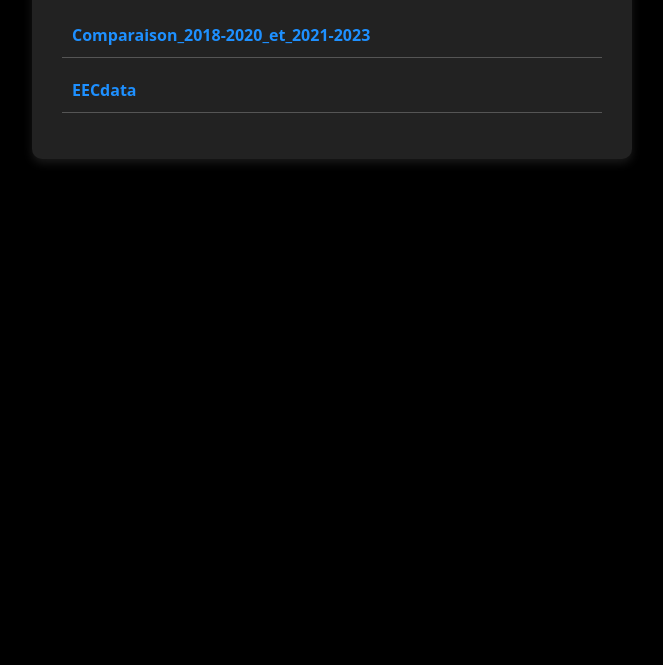
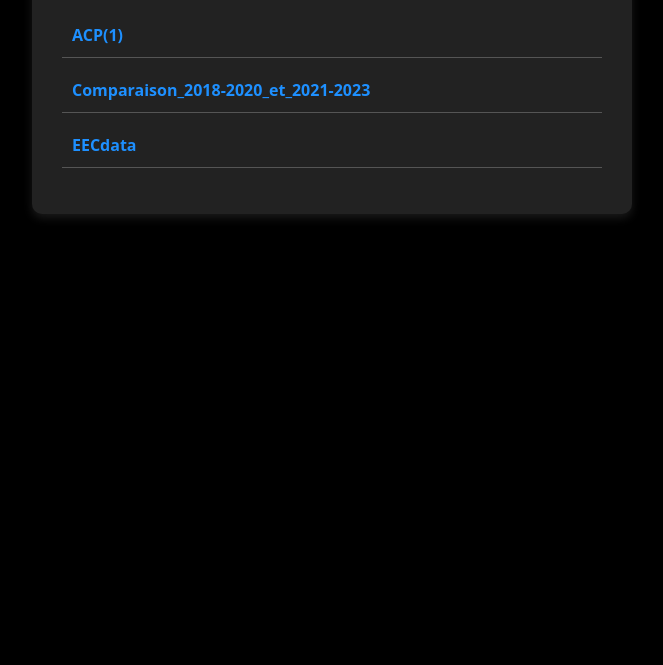
Before and after one commit to CamilleFavre/Familles-Professionnelles-et-Specialite-de-Formation, a plain HTML site: page index.html in a window 1280 px wide. Shown: the part 135-800 px from the top of the page, without its empty margins (308-971 px from the left). Drawn offline with nearby package versions, Linux system fonts and the light colour scheme.

Commit message:
deploy: 14c7ce5467f14ef31429df783905ed8b9937146f

```diff
--- a/index.html
+++ b/index.html
@@ -55,6 +55,8 @@
   <h1>📂 Liste des fichiers disponibles</h1>
   <p style="text-align: center;">Camille Favre</p>
   <ul>
+<li><a href="ACP(1).html">ACP(1)</a>
+</li>
 <li><a href="Comparaison_2018-2020_et_2021-2023.html">Comparaison_2018-2020_et_2021-2023</a>
 </li>
 <li><a href="EECdata.html">EECdata</a>
```
